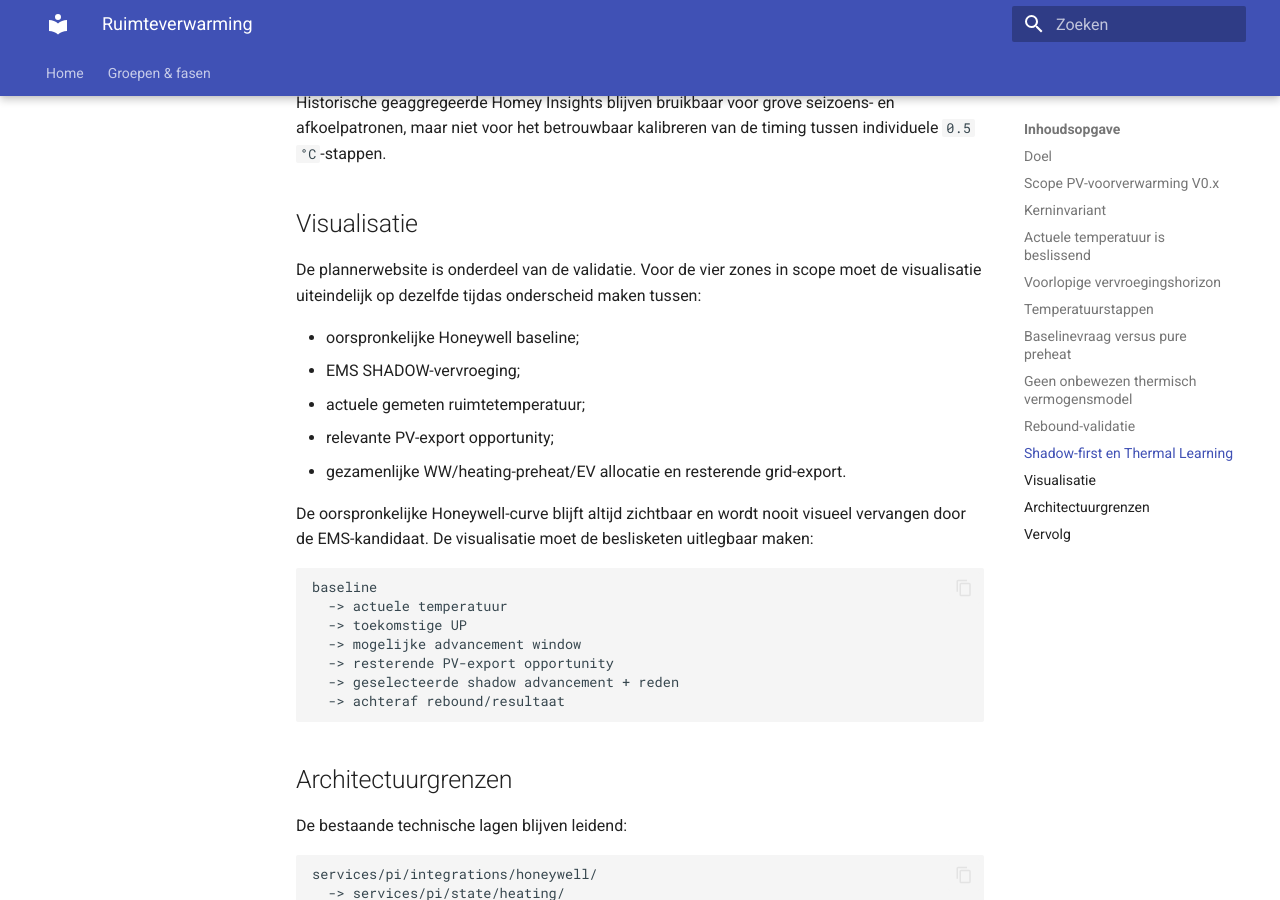
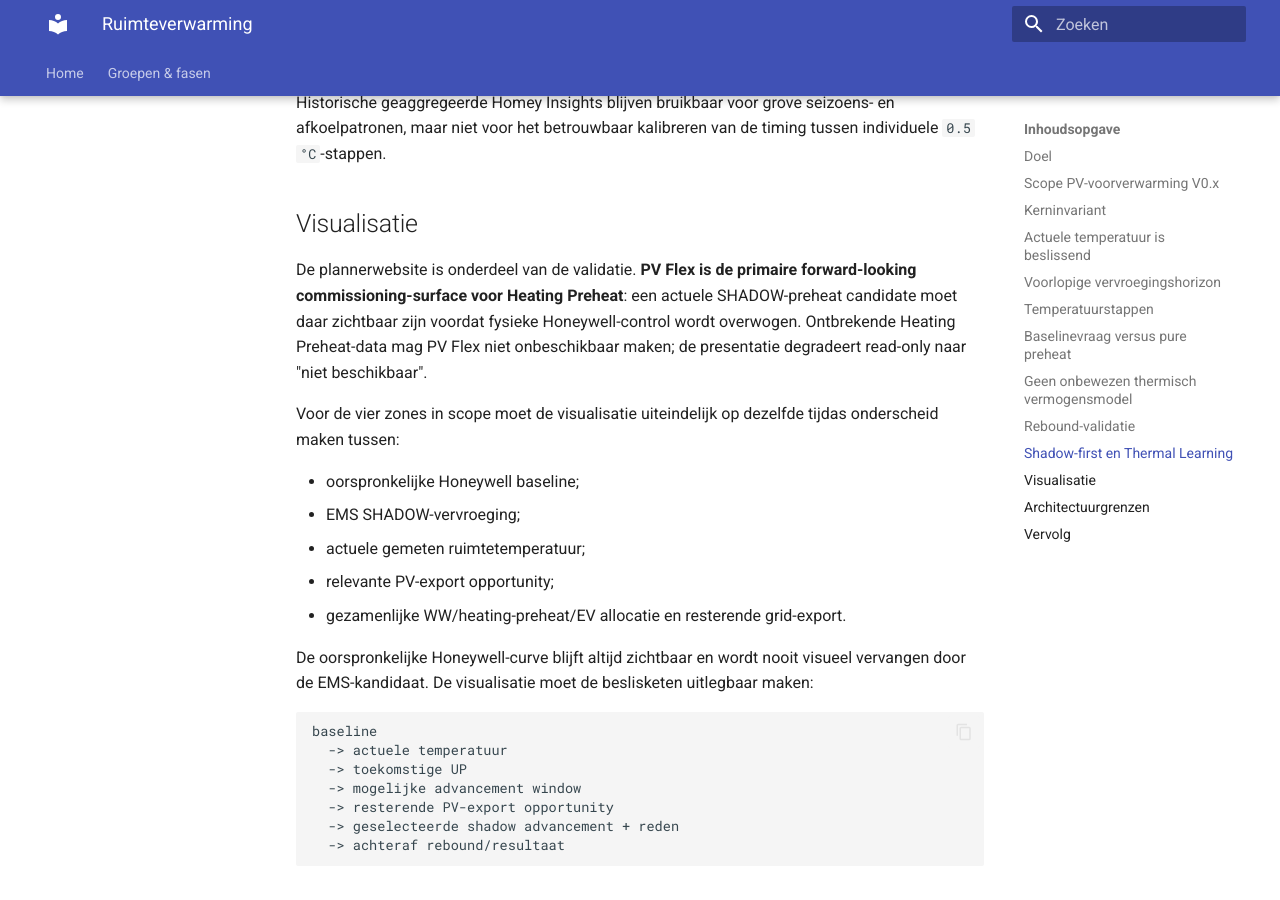
Before and after one commit to OnsKasteeltje/homey-energy-manual, an MkDocs documentation site: the page built from docs/software-architecture/components/space-heating.md, in a window 1280 px wide and 900 px high, scrolled down 5274 px. Built offline with MkDocs 1.6.1 and Material for MkDocs 9.7.7, drawn with Linux system fonts in a browser that asks for light colours.

Commit message:
docs(heating): make PV Flex preheat commissioning surface

```diff
--- a/docs/software-architecture/components/space-heating.md
+++ b/docs/software-architecture/components/space-heating.md
@@ -151,7 +151,9 @@ Historische geaggregeerde Homey Insights blijven bruikbaar voor grove seizoens-
 
 ## Visualisatie
 
-De plannerwebsite is onderdeel van de validatie. Voor de vier zones in scope moet de visualisatie uiteindelijk op dezelfde tijdas onderscheid maken tussen:
+De plannerwebsite is onderdeel van de validatie. **PV Flex is de primaire forward-looking commissioning-surface voor Heating Preheat**: een actuele SHADOW-preheat candidate moet daar zichtbaar zijn voordat fysieke Honeywell-control wordt overwogen. Ontbrekende Heating Preheat-data mag PV Flex niet onbeschikbaar maken; de presentatie degradeert read-only naar "niet beschikbaar".
+
+Voor de vier zones in scope moet de visualisatie uiteindelijk op dezelfde tijdas onderscheid maken tussen:
 
 - oorspronkelijke Honeywell baseline;
 - EMS SHADOW-vervroeging;
```
